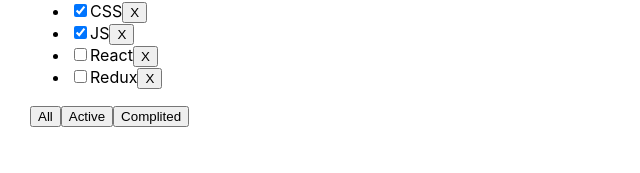
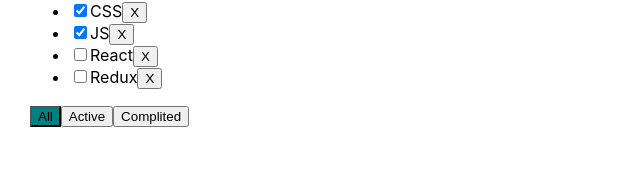
Before and after one commit to Mariyq1/todolist-react, a React (Create React App) app: page / in a window 1280 px wide. Shown: the part 127-300 px from the top of the page, without its empty margins (0-640 px from the left). Built offline with nearby package versions, Linux system fonts and the light colour scheme.

Commit message:
Changes in input

```diff
--- a/src/App.css
+++ b/src/App.css
@@ -5,3 +5,13 @@
 .App > div{
   margin-right: 50px;
 }
+.error-message{
+  color: red;
+
+}
+.error{
+  border: 1px solid red;
+}
+.active-filter{
+  background-color: teal;
+}
--- a/src/App.tsx
+++ b/src/App.tsx
@@ -13,7 +13,6 @@
     {id: v1(), title: "React", isDone: false},
     {id: v1(), title: "Redux", isDone: false}
   ]);
-  let [filter, setFilter] = useState<FilterValuesType>("all");
   function removeTask(id:string){
     let resultTasks = tasks.filter(t=> t.id !== id);
     setTasks(resultTasks);
@@ -23,15 +22,25 @@
     let newTasks = [newTask, ...tasks]
     setTasks(newTasks)
   }
-  function changeFilter(value: FilterValuesType){
-    setFilter(value);
+  function changeStatus(taskId: string, isDone:boolean){
+    let task = tasks.find(t=>t.id === taskId);
+    if(task){
+      task.isDone = isDone;
+    }
+
+    setTasks([...tasks]);
   }
+  let [filter, setFilter] = useState<FilterValuesType>("all");
+
   let tasksForTodolist = tasks;
   if(filter === "completed") {
     tasksForTodolist = tasks.filter(t => t.isDone === true);
   }
   if(filter === "active") {
     tasksForTodolist = tasks.filter(t => t.isDone === false);
+  }
+  function changeFilter(value: FilterValuesType){
+    setFilter(value);
   }
 
   return (
@@ -42,6 +51,8 @@
       removeTask = {removeTask}
       changeFilter = {changeFilter}
       addTask = {addTask}
+      changeTaskStatus  = {changeStatus}
+      filter = {filter}
       />
     </div>
   );
--- a/src/Todolist.tsx
+++ b/src/Todolist.tsx
@@ -1,5 +1,7 @@
 import React, { ChangeEvent, useState } from "react";
 import { FilterValuesType } from "./App";
+import "./App.css"
+
 export type TaskType ={
     id: string
     title: string
@@ -11,16 +13,33 @@
     removeTask: (id:string) => void
     changeFilter: (value: FilterValuesType) => void
     addTask: (title:string)=> void
-}
+    changeTaskStatus: (taskId: string, isDone:boolean)=>void
+    filter: FilterValuesType
+  }
 
 export function Todolist(props: PropsType){
-  const [newTaskTitle, setNewTaskTitle] = useState("")
+  const [title, setTitle] = useState("");
+  const [error, setError] = useState<string | null>(null)
+
+
   const onNewTitleChangeHandler = (e: ChangeEvent<HTMLInputElement>)=>{
-    setNewTaskTitle(e.currentTarget.value)
+    setTitle(e.currentTarget.value)
   }
+  const onKeyPressHandler = (e: any) =>{
+    setError(null);
+    if(e.charCode ===13){
+      addTask();
+    }
+
+  }
+
   const addTask = ()=>{
-    props.addTask(newTaskTitle);
-    setNewTaskTitle("");
+    if(title.trim()!==""){
+      props.addTask(title.trim());
+      setTitle("");
+    }else{
+      setError("Title is required")
+    }
   }
   const onAllClickHandler = ()=>props.changeFilter("all");
   const onActiveClickHandler = ()=> props.changeFilter("active");
@@ -29,20 +48,29 @@
     <div>
       <h3>{props.title}</h3>
       <div>
-        <input value={newTaskTitle}
+        <input
+        onKeyPress={onKeyPressHandler}
+        value={title}
         onChange= {onNewTitleChangeHandler}
+        className={error ? "error": ""}
         />
         <button onClick={addTask}>
+
         +</button>
+        {error && <div className="error-message"><p>{error}</p></div>}
       </div>
       <ul>
         {
           props.tasks.map((t)=>{
-            const onRemoveHandler = () =>{
-              props.removeTask(t.id);
+            const onRemoveHandler = () =>{props.removeTask(t.id);}
+            const onChangeHandler = (e: ChangeEvent<HTMLInputElement>) => {
+              props.changeTaskStatus(t.id, e.currentTarget.checked)
             }
+
             return <li key={t.id}>
-              <input type="checkbox" checked={t.isDone}/>
+              <input type="checkbox"
+              onChange={onChangeHandler}
+              checked={t.isDone}/>
               <span>{t.title}</span>
               <button onClick={onRemoveHandler}>X</button>
             </li>
@@ -51,9 +79,12 @@
 
       </ul>
       <div>
-        <button onClick={onAllClickHandler}>All</button>
-        <button onClick={onActiveClickHandler}>Active</button>
-        <button onClick={onComplitedClickHandler}>Complited</button>
+        <button className={props.filter === 'all' ? "active-filter": ""}
+        onClick={onAllClickHandler}>All</button>
+        <button className={props.filter === 'active' ? "active-filter": ""}
+        onClick={onActiveClickHandler}>Active</button>
+        <button className={props.filter === 'completed' ? "active-filter": ""}
+        onClick={onComplitedClickHandler}>Complited</button>
       </div>
     </div>
 
```
